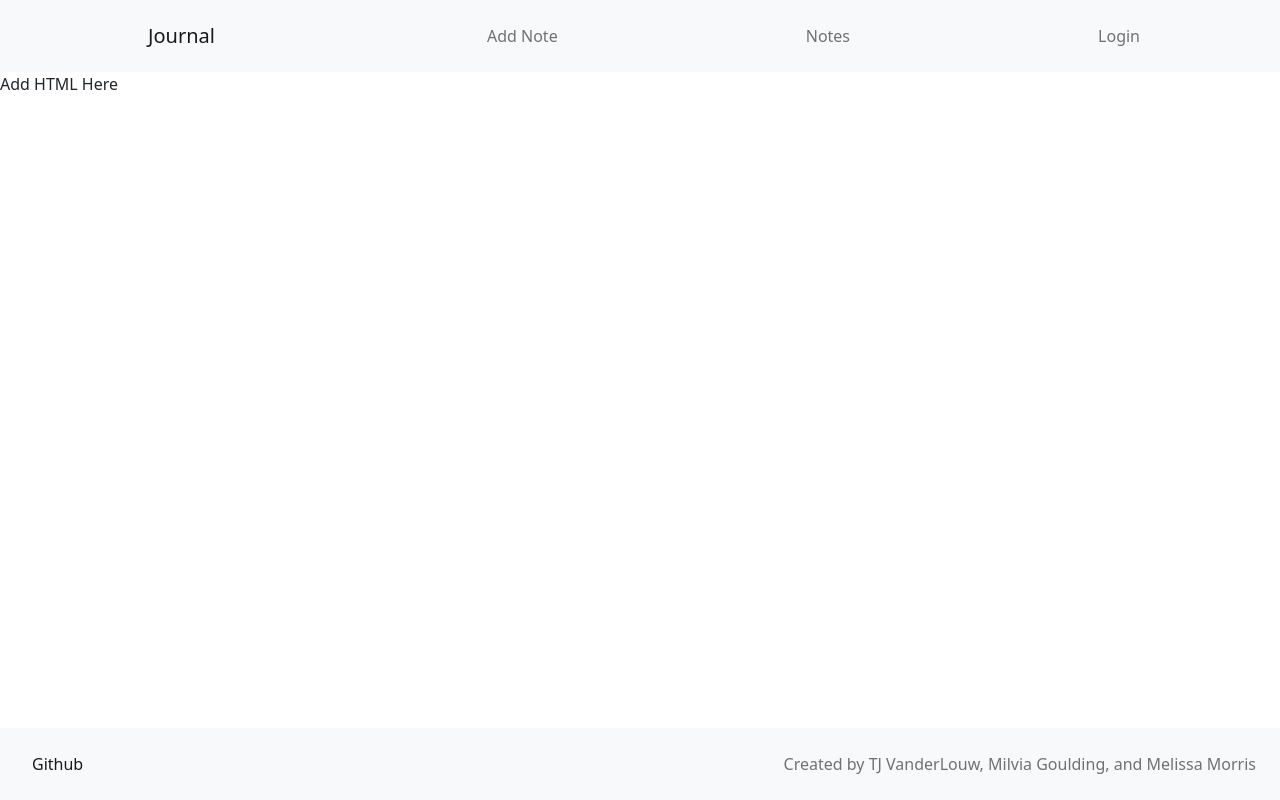
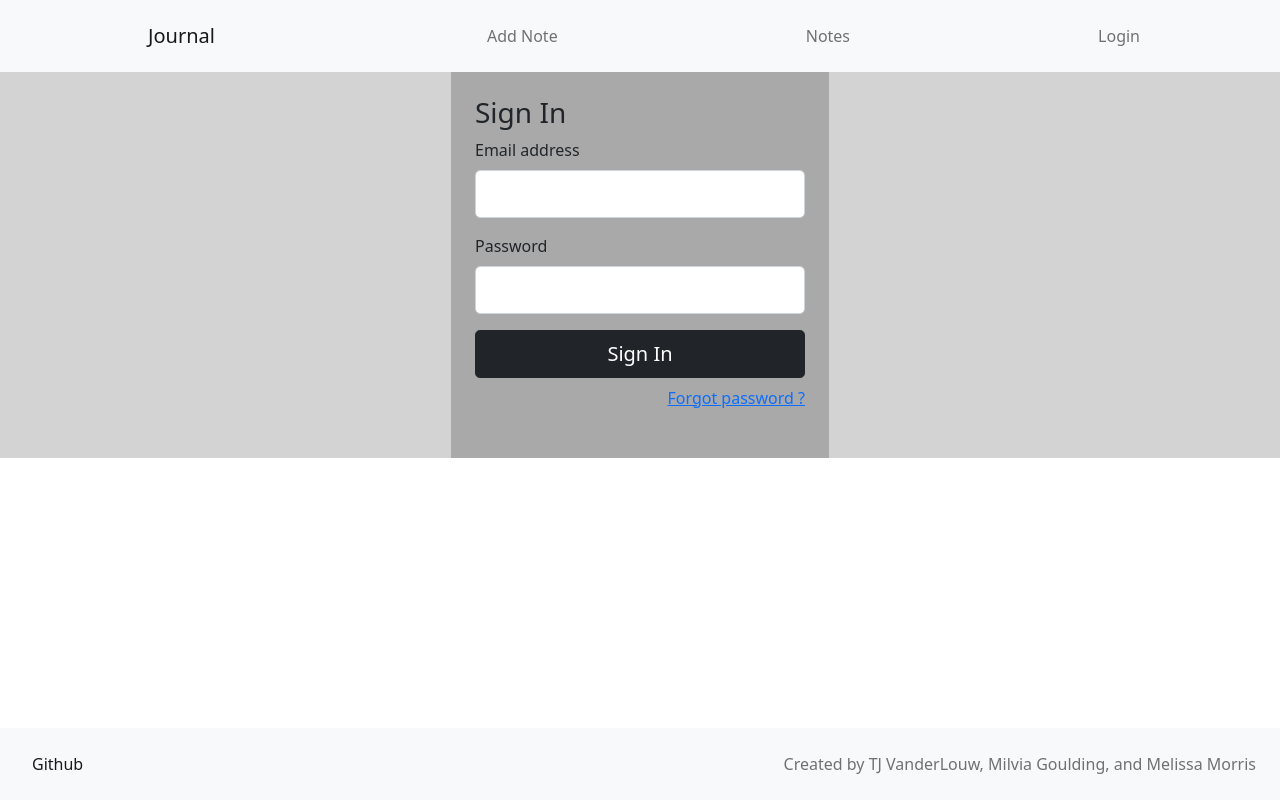
Before and after one commit to TaldenV/CS260-Creative-Project-4, a Vue app in the folder vue/: page /login in a window 1280 px wide. Built offline with nearby package versions, Linux system fonts and the light colour scheme.

Commit message:
Login.vue html and css updated

```diff
--- a/vue/src/assets/stylesheets/main.css
+++ b/vue/src/assets/stylesheets/main.css
@@ -115,9 +115,10 @@ img {
   font-size: 14px;
 }
 
-.column {
+#login-page {
   display: flex;
-  flex-direction: column;
+  justify-content: center;
+  background-color: lightgray;
 }
 
 .column > * {
@@ -126,11 +127,6 @@ img {
 
 a {
   color: #00b7ff;
-}
-
-.addPage {
-  display: flex;
-  justify-content: center;
 }
 
 .add {
--- a/vue/src/views/Login.vue
+++ b/vue/src/views/Login.vue
@@ -1,9 +1,46 @@
 <template>
-  <div>Add HTML Here</div>
+  <div id="login-page">
+    <div class="login d-flex p-4">
+      <b-row align-v="center">
+        <b-col>
+          <form>
+            <h3>Sign In</h3>
+
+            <div class="form-group">
+              <label>Email address</label>
+              <input type="email" class="form-control form-control-lg" />
+            </div>
+
+            <div class="form-group">
+              <label>Password</label>
+              <input type="password" class="form-control form-control-lg" />
+            </div>
+
+            <button type="submit" class="btn btn-dark btn-lg btn-block">
+              Sign In
+            </button>
+
+            <p class="forgot-password text-right mt-2 mb-4">
+              <router-link to="/forgot-password">Forgot password ?</router-link>
+            </p>
+          </form>
+        </b-col>
+      </b-row>
+    </div>
+  </div>
 </template>
 
 <script>
 export default {
   name: 'Login',
+  data() {
+    return {}
+  },
 }
 </script>
+
+<style>
+.login {
+  background-color: darkgray;
+}
+</style>
```
